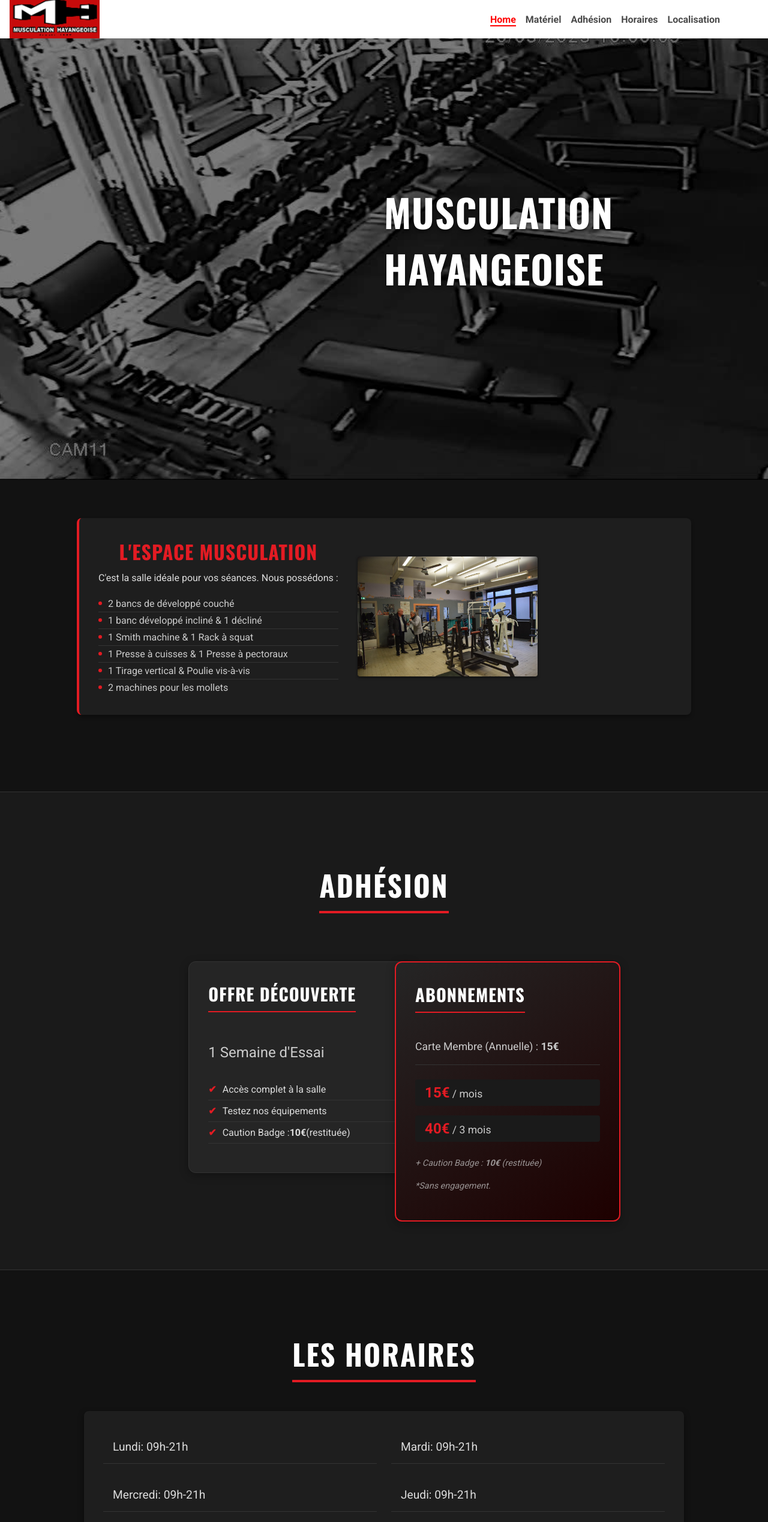
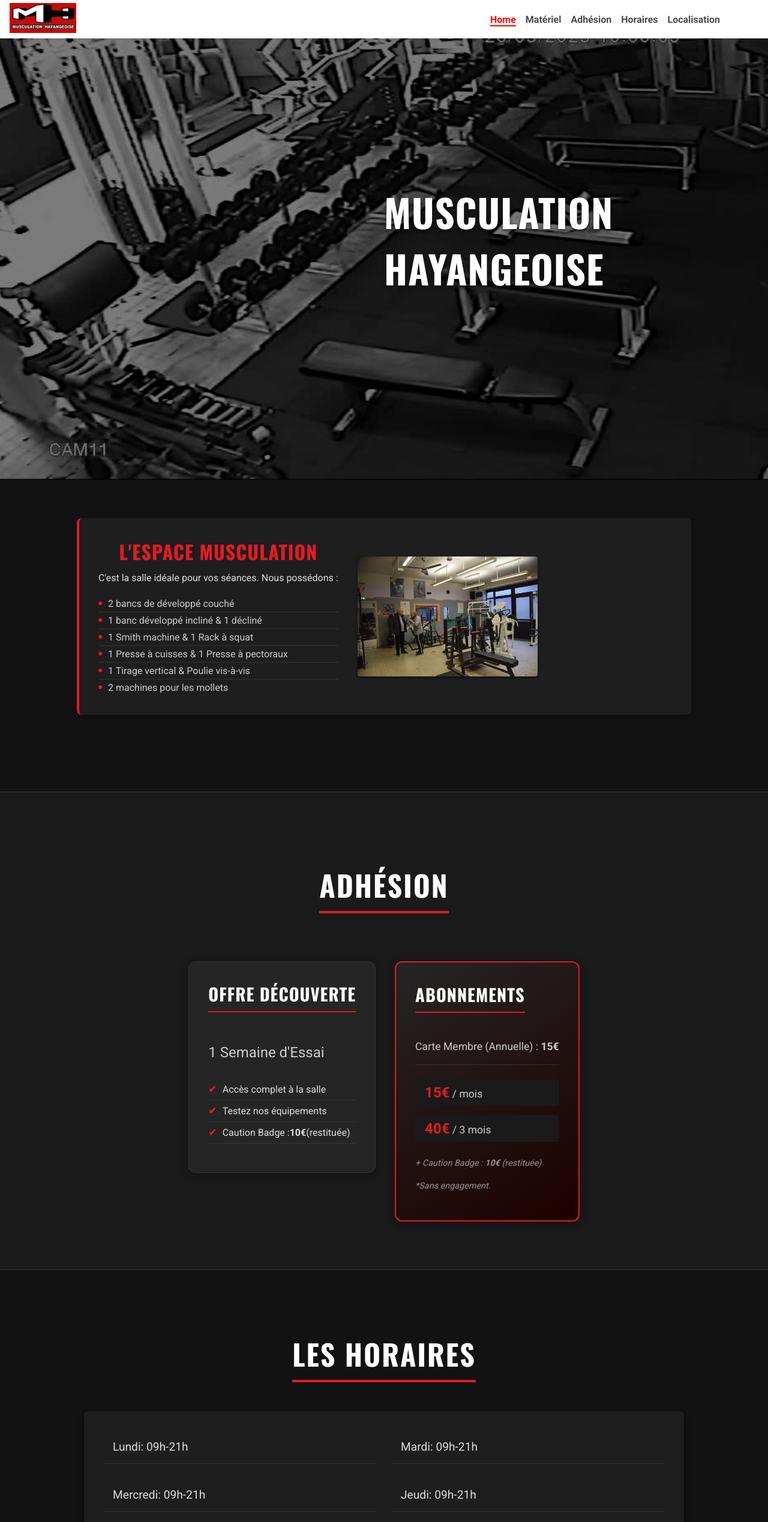
Before and after one commit to UlrichCedric/Webiste-Mh, a React (Create React App) app in the folder website-mh/: page / in a window 1280 px wide. Shown: the top 2538 px of the page at 60% size. Built offline with nearby package versions, Linux system fonts and the light colour scheme.

Commit message:
fix(css): resize logo and membership cards for mobile 375px

```diff
--- a/website-mh/src/components/Membership/Membership.css
+++ b/website-mh/src/components/Membership/Membership.css
@@ -18,7 +18,8 @@
     padding: 2rem;
     border-radius: 12px;
     width: 100%;
-    max-width: 400px;
+    max-width: 350px;
+    box-sizing: border-box;
     box-shadow: 0 4px 15px rgba(0, 0, 0, 0.3);
     text-align: left;
     transition: transform 0.3s ease;
--- a/website-mh/src/components/Navbar/Navbar.css
+++ b/website-mh/src/components/Navbar/Navbar.css
@@ -86,8 +86,8 @@
 }
 
 .navbar-logo img {
-  width: 150px;
-  /* Ajuste la largeur du logo */
-  height: auto;
+  width: auto;
+  max-width: 150px;
+  max-height: 50px;
   /* Conserve les proportions du logo */
 }
```
